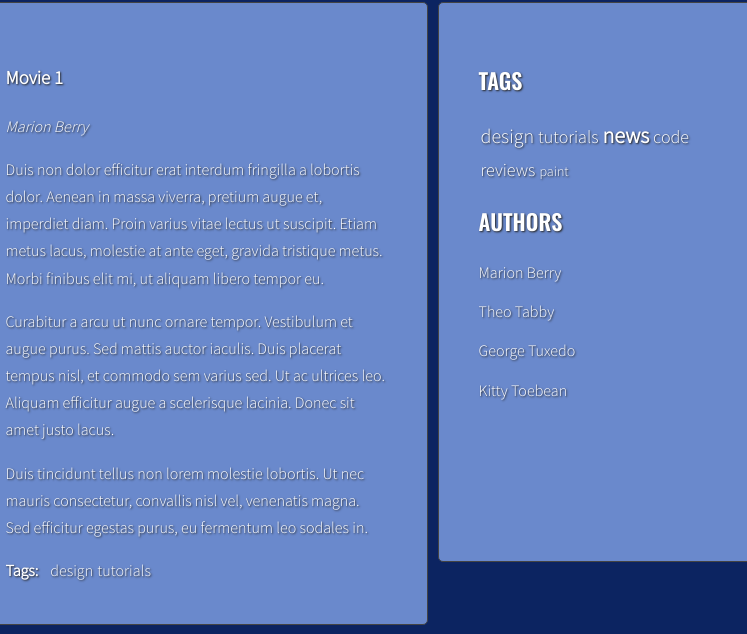
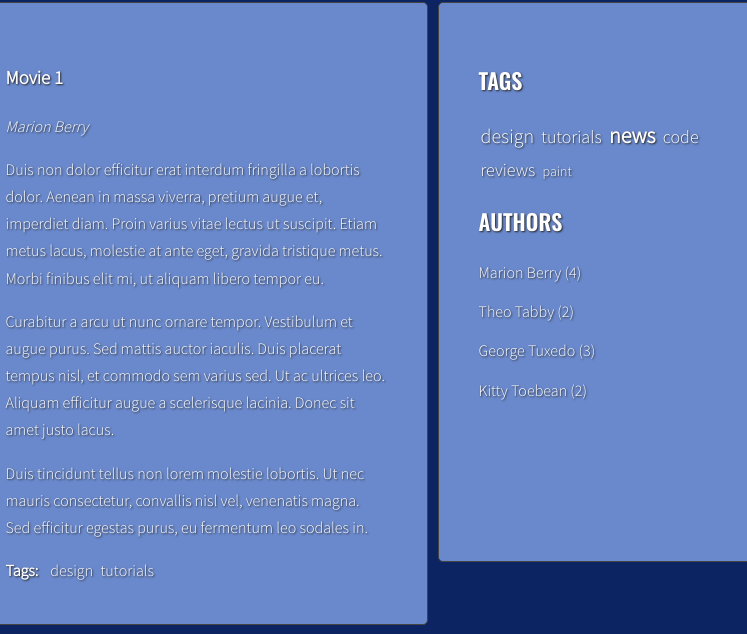
Before and after one commit to karollion/javascript-blog, a website: page index.html in a window 1280 px wide. Shown: the part 241-875 px from the top of the page, 444-1191 px from the left. Drawn offline with nearby package versions, Linux system fonts and the light colour scheme.

Commit message:
Add Handlebaars templates forlinks

```diff
--- a/index.html
+++ b/index.html
@@ -341,6 +341,26 @@
                 </main>
             </div>
         </div>
+        <script id="template-article-link" type="text/x-handlebars-template">
+          <li><a href="#{{ id }}"><span>{{ title }}</span></a></li>
+        </script>
+        <script id="template-tag-link" type="text/x-handlebars-template">
+          <li><a href="#tag-{{ id }}"><span>{{ tag }}</span></a></li>
+        </script>
+        <script id="template-author-link" type="text/x-handlebars-template">
+          <a href="#author-{{ id }}"><span>{{ author }}</span></a>
+        </script>
+        <script id="template-tag-cloud-link" type="text/x-handlebars-template">
+          {{#each tags}}
+          <li><a href="#tag-{{ tag }}" class="tag-size-{{ className }}">{{ tag }}</a></li>
+          {{/each}}
+        </script>
+        <script id="template-author-list-link" type="text/x-handlebars-template">
+          {{#each authors}}
+          <li><a href="#author-{{ author }}">{{ author}} ({{ count }})</a></li>
+          {{/each}}
+        </script>
+        <script src="https://cdnjs.cloudflare.com/ajax/libs/handlebars.js/4.1.0/handlebars.min.js"></script>
         <script src="js/script.js"></script>
     </body>
 </html>
--- a/js/script.js
+++ b/js/script.js
@@ -1,5 +1,15 @@
 'use strict';
-{
+{/**
+ * Obiekt z szablonami do HTML
+ * Object with HTML templates
+ */
+  const templates = {
+    articleLink: Handlebars.compile(document.querySelector('#template-article-link').innerHTML),
+    tagLink: Handlebars.compile(document.querySelector('#template-tag-link').innerHTML),
+    authorLink: Handlebars.compile(document.querySelector('#template-author-link').innerHTML),
+    tagCloudLink: Handlebars.compile(document.querySelector('#template-tag-cloud-link').innerHTML),
+    authorListLink: Handlebars.compile(document.querySelector('#template-author-list-link').innerHTML),
+  }
   const opts = {
     tagSizes: {
       count: 5,
@@ -76,7 +86,8 @@
       /* get the title from the title element */
       const articleTitle = article.querySelector(select.article.title).innerHTML;
       /* create HTML of the link */
-      let articleLink = ('<li><a href="#' + articleId + '"><span>' + articleTitle + '</span></a><li>');
+      const linkHTMLData = {id: articleId, title: articleTitle};
+      const articleLink = templates.articleLink(linkHTMLData);
       /* insert link into html variable */
       html = html + articleLink;
 
@@ -101,7 +112,6 @@
   const calculateTagsParams = function(tags){
     const params = {max: 0, min: 999999};
     for(let tag in tags){
-      console.log(tag + ' is used ' + tags[tag] + ' times');
       if(tags[tag] > params.max){
         params.max = tags[tag];
       }
@@ -109,7 +119,7 @@
         params.min = tags[tag];
       }
     }
-    console.log(params);
+
     return params;
   }
 
@@ -142,10 +152,10 @@
       /* START LOOP: for each tag */
       for(let tag of tagsArray){
         /* generate HTML of the link */
-        let tagLinkHTML = '<li><a href="#tag-' + tag + '">' + tag + '</a></li>';
+        const linkHTMLData = {id: tag, tag: tag};
+        const tagLinkHTML = templates.tagLink(linkHTMLData);
         /* add generated code to html variable */
         tagsHTML = tagsHTML + tagLinkHTML;
-        /* [NEW] check if this link is NOT already in allTags */
         /* [NEW] check if this link is NOT already in allTags */
         if(!allTags[tag]) {
           /* [NEW] add tag to allTags object */
@@ -163,19 +173,23 @@
     const tagList = document.querySelector(select.listOf.tags);
 
     const tagsParams = calculateTagsParams(allTags);
-    console.log('tagsParams:', tagsParams)
     /* [NEW] create variable for all links HTML code */
-    let allTagsHTML = '';
+    const allTagsData = {tags: []};
 
     /* [NEW] START LOOP: for each tag in allTags: */
     for(let tag in allTags){
       /* [NEW] generate code of a link and add it to allTagsHTML */
-      allTagsHTML += '<li><a href="#tag-' + tag + '" class="tag-size-' + calculateTagClass(allTags[tag], tagsParams) + '">' +  tag + '</a></li>';
+      //allTagsHTML += '<li><a href="#tag-' + tag + '" class="tag-size-' + calculateTagClass(allTags[tag], tagsParams) + '">' +  tag + '</a></li>';
+      allTagsData.tags.push({
+        tag: tag,
+        count: allTags[tag],
+        className: calculateTagClass(allTags[tag], tagsParams)
+      });
     }
     /* [NEW] END LOOP: for each tag in allTags: */
 
     /*[NEW] add HTML from allTagsHTML to tagList */
-    tagList.innerHTML = allTagsHTML;
+    tagList.innerHTML = templates.tagCloudLink(allTagsData);
   }
   generateTags();
 
@@ -189,11 +203,9 @@
 
     /* make a new constant "tag" and extract tag from the "href" constant */
     const tag =  href.replace('#tag-', '');   // Remove '#tag-' from href ( #tag-news ---> news)
-    console.log(tag);
 
     /* find all tag links with class active */
     const activeLinks = document.querySelectorAll('a.active[href^="#tag-"]');
-    console.log(activeLinks);
 
     /* START LOOP: for each active tag link */
     for(let activeLink of activeLinks){
@@ -203,7 +215,6 @@
     }
     /* find all tag links with "href" attribute equal to the "href" constant */
     const linksHref = document.querySelectorAll('a[href="' + href + '"]');
-    console.log(linksHref);
     /* START LOOP: for each found tag link */
     for(let linkHref of linksHref){
       /* add class active */
@@ -217,7 +228,6 @@
   const addClickListenersToTags = function(){
     /* find all links to tags */
     const allTagsLinks = document.querySelectorAll('a[href^="#tag-"]');
-    console.log(allTagsLinks);
     /* START LOOP: for each link */
     for(let link of allTagsLinks){
       /* add tagClickHandler as event listener for that link */
@@ -232,14 +242,13 @@
     let allAuthors = {};
     /* find all articles */
     const articles = document.querySelectorAll(select.all.articles);
-    console.log(articles);
     for(let article of articles){
       /* find authors wrapper */
       const authorWraper = article.querySelector(select.article.author);
       /* get authors from data-author attribute */
       const authorAttribute = article.getAttribute('data-author');
-
-      const authorHtml = '<a href="#author-' + authorAttribute + '">' + authorAttribute + '</a>';
+      const linkHTMLData = {id: authorAttribute, author: authorAttribute};
+      const authorHtml = templates.authorLink(linkHTMLData);
       /* [NEW] check if this link is NOT already in allTags */
       if(!allAuthors[authorAttribute]) {
         /* [NEW] add tag to allTags object */
@@ -249,20 +258,23 @@
       }
       authorWraper.innerHTML = authorHtml;
     }
-    console.log(allAuthors);
     /* [NEW] find list of authors in right column */
     const authorList = document.querySelector(select.listOf.authors);
     /* [NEW] create variable for all links HTML code */
-    let allAuthorsHTML = '';
+    const allAuthorsData = {authors: []};
 
     /* [NEW] START LOOP: for each autor in allAuthors: */
     for(let author in allAuthors){
       /* [NEW] generate code of a link and add it to allAuthorsHTML */
-      allAuthorsHTML += '<li><a href="#author-' + author + '">' +  author + '</a></li>';
-      console.log(allAuthorsHTML);
+      allAuthorsData.authors.push({
+        author: author,
+        count: allAuthors[author],
+      });
+      //allAuthorsHTML += '<li><a href="#author-' + author + '">' +  author + '</a></li>';
     }
     /*[NEW] add HTML from allAuthorsHTML to authorList */
-    authorList.innerHTML = allAuthorsHTML;
+    authorList.innerHTML = templates.authorListLink(allAuthorsData);
+    console.log(allAuthorsData);
   }
   generateAuthors();
 
@@ -272,7 +284,6 @@
 
     const href = clickedElement.getAttribute('href');
     const author =  href.replace('#author-', '');
-    console.log(author);
 
     const activeLinks = document.querySelectorAll('a.active[href^="#author-"]');
     for(let activeLink of activeLinks){
@@ -290,7 +301,6 @@
   const addClickListenersToAuthors = function(){
     /* find all links to authors */
     const allAuthorsLinks = document.querySelectorAll('a[href^="#author-"]');
-    console.log(allAuthorsLinks);
     /* START LOOP: for each link */
     for(let link of allAuthorsLinks){
       /* add tagClickHandler as event listener for that link */
```
Also changed, not shown: .eslintrc.json.
